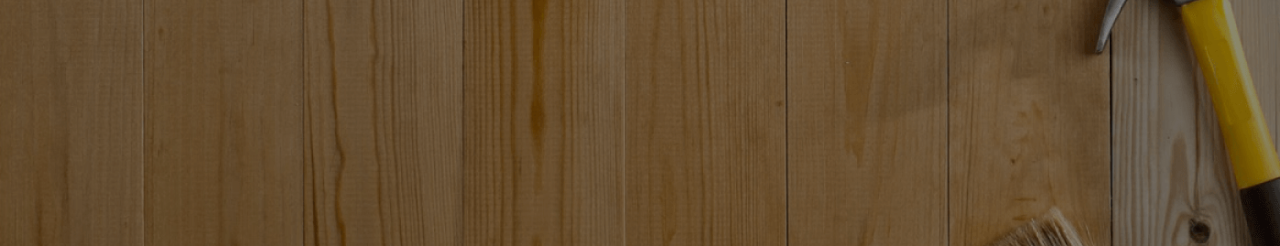
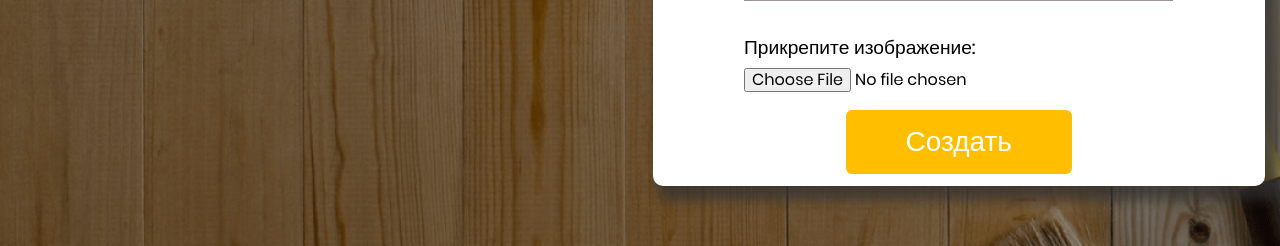
Before and after one commit to ryinner/masterok, a PHP site: page /php/pages/cabinet.php in a window 1280 px wide. Shown: the part 719-965 px from the top of the page. Run offline with PHP 8.4, Linux system fonts and the light colour scheme; the visitor is signed in with stand-in values (Sample User, id 1); tables that the repository leaves empty or names only in its code hold one stand-in row (values such as "Sample post").

Commit message:
+ form data (send request pochinit nado)

```diff
--- a/css/forms.css
+++ b/css/forms.css
@@ -75,7 +75,7 @@
 }
 
 .form__input:not(:last-child) {
-    margin-bottom: 18px;
+    margin-bottom: 12px;
 }
 
 .form__input_checkbox {
@@ -170,20 +170,36 @@
 }
 
 .form__description::placeholder {
-    font-family: Arial, Helvetica, sans-serif;
+    font-family: "Poppins", sans-serif;
 }
 
 .form__description:hover {
     border-color: none;
 }
 
+.form__categories {
+    padding: 8px;
+}
+
 .add-order-btn {
     border: 0;
     border-radius: 6px;
-    padding: 16px 28px;
+    padding: 16px 60px;
     color: var(--color-white);
     background-color: var(--color-orange);
     cursor: pointer;
     font-size: 1.75rem;
     font-weight: 500;
+    margin-top: 6px;
 }
+
+.form__input_file {
+    color: var(--color-black);
+    display: flex;
+    flex-direction: column;
+}
+
+.form__text {
+    font-size: 1.2rem;
+    margin-bottom: 8px;
+}
--- a/js/cabinet.js
+++ b/js/cabinet.js
@@ -0,0 +1,35 @@
+addOrderForm.addEventListener('submit', (event) => {
+    event.preventDefault()
+    if ( true
+        // addOrderForm.querySelector('.visible-alert') == null
+        // && addOrderForm.querySelectorAll('.not-empty').length == 3
+        // && fileInput.files.length !== 0
+       ) {
+        let orderData = new FormData(addOrderForm)
+        sendRequest('POST', '../addOrder.php', 'multipart/form-data', orderData)
+            .then(data => {
+                console.log(data)
+            })
+            .catch(err => console.log(err))
+    } else {
+        alert('Какое то поле не заполнено, не прикреплено изображение или нарушена валидация')
+    }
+})
+
+addressInput.addEventListener('input', () => {
+    isValid = /^[А-Яа-яЁё\s-]+$/.test(addressInput.value)
+    inputStylesChange(addressInput)
+    isValidActions(isValid, addressInput)
+})
+
+descriptionInput.addEventListener('input', () => {
+    isValid = /^[А-Яа-яЁё\s-]+$/.test(descriptionInput.value)
+    inputStylesChange(descriptionInput)
+    isValidActions(isValid, descriptionInput)
+})
+
+maxPriceInput.addEventListener('input', () => {
+    isValid = /^[0-9]+$/.test(maxPriceInput.value)
+    inputStylesChange(maxPriceInput)
+    isValidActions(isValid, maxPriceInput)
+})
--- a/js/functions.js
+++ b/js/functions.js
@@ -1,12 +1,17 @@
 // Отправляем запрос
-function sendRequest(method, url, body = null) {
+function sendRequest(method, url, requestHeader, body = null, responseType = null) {
     return new Promise((resolve, reject) => {
         const xhr = new XMLHttpRequest()
 
         xhr.open(method, url)
 
-        xhr.responseType = 'json'
-        xhr.setRequestHeader('Content-Type', 'application/json')
+        if (responseType !== null) {
+            xhr.responseType = responseType
+        }
+
+        if (requestHeader == 'json') {
+            xhr.setRequestHeader('Content-Type', requestHeader)
+        }
 
         xhr.onload = () => {
             if (xhr.status >= 400) {
@@ -20,7 +25,7 @@
             reject(xhr.response)
         }
 
-        xhr.send(JSON.stringify(body))
+        xhr.send(body)
     })
 }
 
--- a/js/global.js
+++ b/js/global.js
@@ -1,6 +1,7 @@
 const formsBackground = document.querySelector('#forms-background')
 const loginForm = document.querySelector('#login-form')
 const registerForm = document.querySelector('#register-form')
+const addOrderForm = document.querySelector('#add-order-form')
 const regFormButton = document.querySelector('#regFormButton')
 const loginInput = document.querySelector('#login')
 const passwordInput = document.querySelector('#password')
@@ -12,6 +13,11 @@
 const dataConfirmationInput = document.querySelector('#dataConfirmation')
 const cabinetButton = document.querySelector('#cabinetButton')
 const body = document.querySelector('#body')
+const addressInput = document.querySelector('#address')
+const descriptionInput = document.querySelector('#description')
+const categoryInput = document.querySelector('#category')
+const maxPriceInput = document.querySelector('#max_price')
+const fileInput = document.querySelector('#uploadFile')
 
 if (document.getElementById('header__link_enter') == null) {
     exitButton = document.getElementById('header__link_exit')
--- a/js/main.js
+++ b/js/main.js
@@ -79,7 +79,7 @@
             regPassword: regPasswordInput.value,
             passwordConf: passwordConfInput.value
         }
-        sendRequest('POST', '../php/reg.php', regData)
+        sendRequest('POST', '../php/reg.php', 'application/json', regData)
             .then(data => {
                 if (data == 'Вы успешно зарегистрировались!') {
                     console.log(data)
@@ -100,7 +100,7 @@
             login: loginInput.value,
             password: passwordInput.value
         }
-        sendRequest('POST', '../php/auth.php', loginData)
+        sendRequest('POST', '../php/auth.php', 'application/json', loginData)
             .then(data => {
                 console.log(data)
                 if (data == "Вы успешно авторизированны!") {
--- a/php/partials/orderForm.php
+++ b/php/partials/orderForm.php
@@ -1,8 +1,9 @@
-<form class="form form__order" autocomplete="off">
+<form class="form form__order" id="add-order-form" autocomplete="off">
+
     <h3 class="form__title orange-text">Создать заявку</h3>
 
     <div class="form__input">
-        <input id="address" type="text" class="form__field" autocomplete="off" />
+        <input id="address" name="address" type="text" class="form__field" autocomplete="off" />
         <label class="form__label">Адрес помещения</label>
     </div>
 
@@ -11,6 +12,30 @@
             rows="10"></textarea>
     </div>
 
-    <button class="add-order-btn">Создать</button>
+    <div class="form__input">
+        <select class="form__categories" size="1" name="category" id="category">
+            <?php
+                $sql = "SELECT DISTINCT `category` FROM orders";
+                $query = $connect -> query($sql);
+                $result = $query -> fetchAll(PDO::FETCH_COLUMN);
+
+                for ($i=0; $i < count($result); $i++) {
+                    echo '<option value="'. $result[$i] .'">'. $result[$i] .'</option>';
+                }
+            ?>
+        </select>
+    </div>
+
+    <div class="form__input">
+        <input id="max_price" name="max_price" type="text" class="form__field" autocomplete="off" />
+        <label class="form__label">Максимальная цена ремонта</label>
+    </div>
+
+    <div class="form__input form__input_file">
+        <span class="form__text">Прикрепите изображение:</span>
+        <input type="file" name="uploadFile" id="uploadFile">
+    </div>
+
+    <button type="submit" class="add-order-btn">Создать</button>
 
 </form>
```
Also changed, not shown: file_form.php (deleted, +0 -7 lines), php/addOrder.php (renamed from php/upload_file.php, +14 -0 lines), img/folder.png (added), php/pages/cabinet.php (line endings or trailing spaces).
